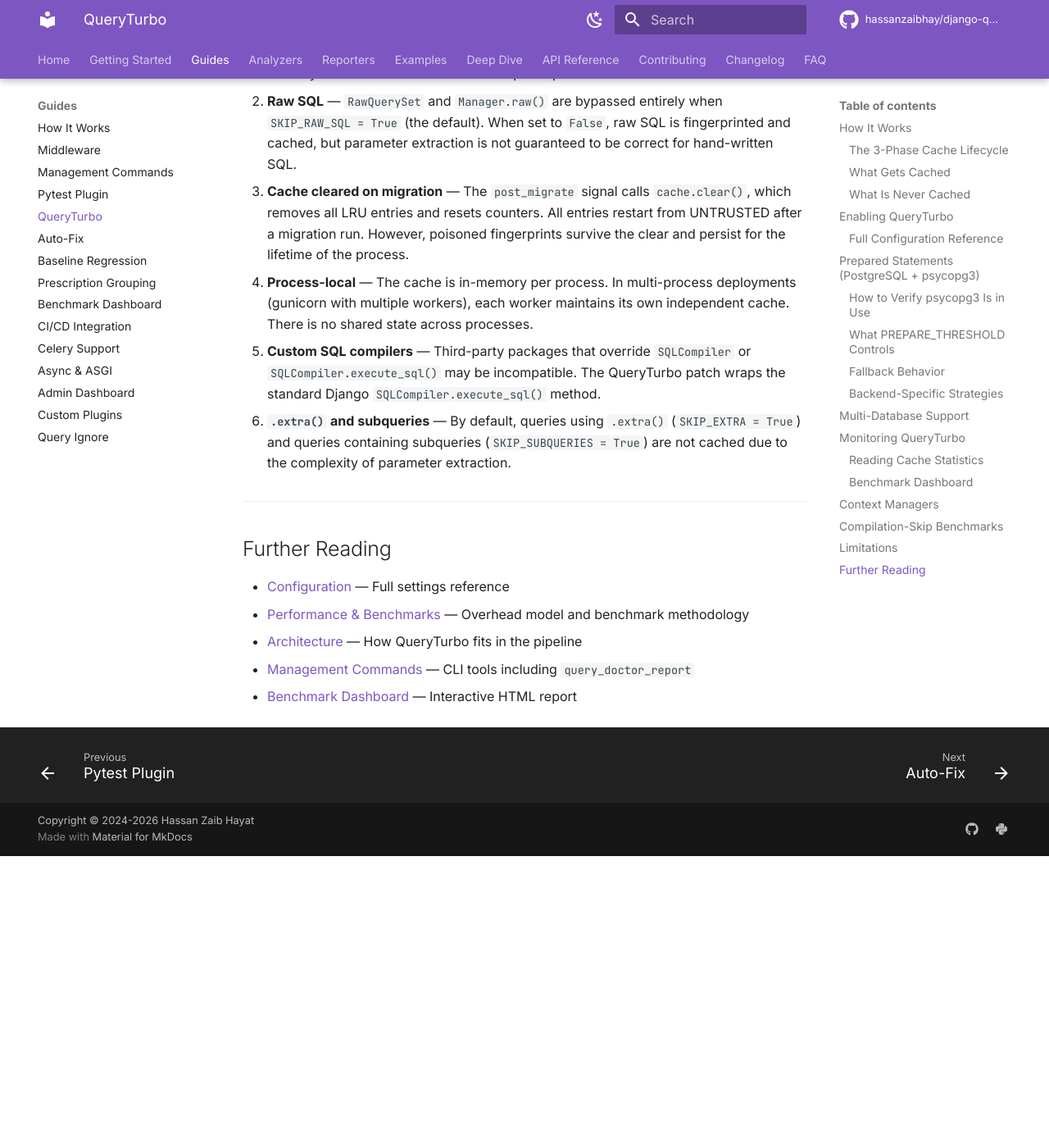
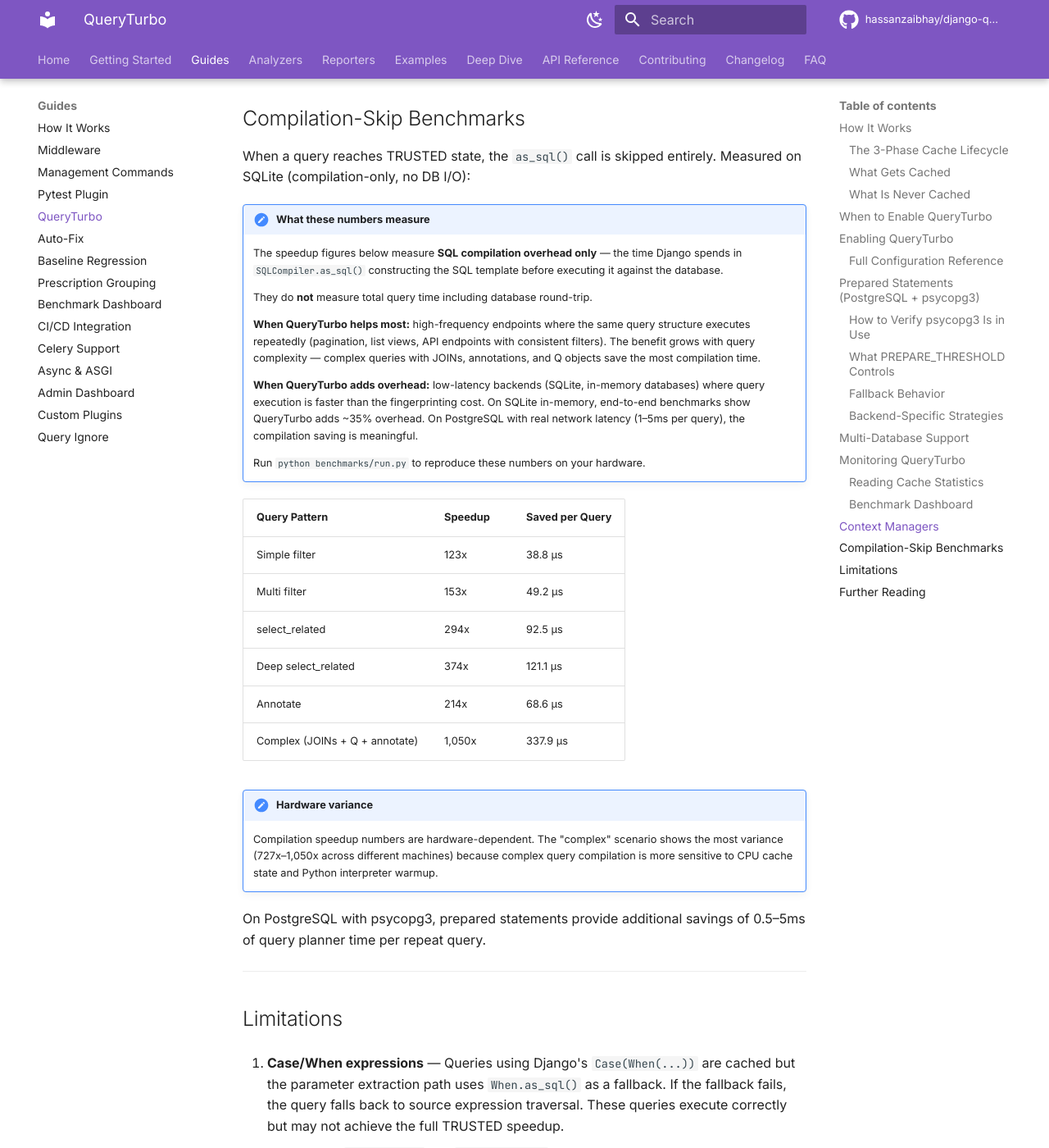
Before and after one commit to hassanzaibhay/django-query-doctor, an MkDocs documentation site: the page built from docs/guides/queryturbo.md, in a window 1280 px wide and 1400 px high, scrolled down 7737 px. Shown: the whole window at 82% size. Built offline with MkDocs 1.6.1 and Material for MkDocs 9.7.7, drawn with Linux system fonts in a browser that asks for light colours; comment, search, counter and statistics services are not loaded; before the commit the page ends 8781 px from its top, so only the background shows below that; some of the changed text lies outside the part shown.

Commit message:
docs: clarify QueryTurbo compilation-only speedup and multi-DB CI status
- Add prominent admonition explaining benchmark numbers measure SQL compilation
  overhead only, not total query time including DB round-trip
- Document that SQLite end-to-end performance is worse with QueryTurbo enabled
- Add hardware variance note for complex scenario (727x-1,050x range)
- Add multi-DB CI status note (code-complete, SQLite CI-verified only)
- Add 'When to enable QueryTurbo' decision framework

```diff
--- a/docs/guides/queryturbo.md
+++ b/docs/guides/queryturbo.md
@@ -44,6 +44,30 @@
 - User-supplied filter values (parameters)
 - Query results (rows returned from the database)
 - Raw SQL strings from `RawQuerySet`
+
+---
+
+## When to Enable QueryTurbo
+
+Enable QueryTurbo if your application meets these conditions:
+
+- **PostgreSQL with psycopg3** — gives the full benefit: compilation skip +
+  protocol-level prepared statements
+- **High-frequency identical-structure queries** — the same ORM pattern executes
+  100+ times per process lifetime (pagination, list views, API endpoints
+  with consistent filters)
+- **Complex queries** — JOINs, annotations, Q objects benefit most from skipping
+  compilation (up to 337 μs saved per query)
+- **Long-lived processes** — gunicorn workers, Celery workers, or Django dev server
+  sessions where the TRUSTED state (reached after 3 validations) is maintained
+
+**Do not enable on:**
+
+- SQLite databases (development or testing) — fingerprinting overhead exceeds
+  compilation savings; end-to-end performance is worse
+- Short-lived processes (serverless, AWS Lambda) — cache never warms up to TRUSTED
+- If you use `RawQuerySet` or `Manager.raw()` exclusively — these bypass QueryTurbo
+  entirely (`SKIP_RAW_SQL = True` by default)
 
 ---
 
@@ -150,6 +174,16 @@
 
 The compilation cache is per-process and shared across all database aliases within a process. Each query fingerprint includes the database alias, so queries against different databases do not collide.
 
+!!! note "CI verification status"
+    All 749 tests run against SQLite. Backend-specific strategies for PostgreSQL
+    (psycopg3 prepared statements), MySQL (SQL-template cache), and Oracle
+    (implicit cursor caching) are code-complete and unit-tested for strategy
+    selection logic. End-to-end integration tests against live PostgreSQL, MySQL,
+    and Oracle databases are not yet in CI.
+
+    If you encounter unexpected behavior on a non-SQLite backend, please
+    [open an issue](https://github.com/hassanzaibhay/django-query-doctor/issues).
+
 ---
 
 ## Monitoring QueryTurbo
@@ -229,6 +263,26 @@
 
 When a query reaches TRUSTED state, the `as_sql()` call is skipped entirely. Measured on SQLite (compilation-only, no DB I/O):
 
+!!! important "What these numbers measure"
+    The speedup figures below measure **SQL compilation overhead only** —
+    the time Django spends in `SQLCompiler.as_sql()` constructing the SQL
+    template before executing it against the database.
+
+    They do **not** measure total query time including database round-trip.
+
+    **When QueryTurbo helps most:** high-frequency endpoints where the same
+    query structure executes repeatedly (pagination, list views, API endpoints
+    with consistent filters). The benefit grows with query complexity — complex
+    queries with JOINs, annotations, and Q objects save the most compilation time.
+
+    **When QueryTurbo adds overhead:** low-latency backends (SQLite, in-memory
+    databases) where query execution is faster than the fingerprinting cost.
+    On SQLite in-memory, end-to-end benchmarks show QueryTurbo adds ~35%
+    overhead. On PostgreSQL with real network latency (1–5ms per query), the
+    compilation saving is meaningful.
+
+    Run `python benchmarks/run.py` to reproduce these numbers on your hardware.
+
 | Query Pattern | Speedup | Saved per Query |
 |---|---|---|
 | Simple filter | 123x | 38.8 μs |
@@ -238,9 +292,13 @@
 | Annotate | 214x | 68.6 μs |
 | Complex (JOINs + Q + annotate) | 1,050x | 337.9 μs |
 
-Run `python benchmarks/run.py` to reproduce these numbers on your hardware.
+!!! note "Hardware variance"
+    Compilation speedup numbers are hardware-dependent. The "complex" scenario
+    shows the most variance (727x–1,050x across different machines) because
+    complex query compilation is more sensitive to CPU cache state and Python
+    interpreter warmup.
 
-On PostgreSQL with psycopg3, prepared statements provide additional savings of 0.5--5ms of query planner time per repeat query.
+On PostgreSQL with psycopg3, prepared statements provide additional savings of 0.5–5ms of query planner time per repeat query.
 
 ---
 
```
